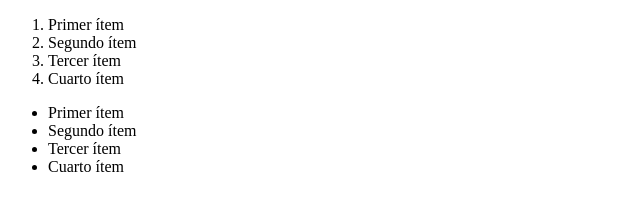
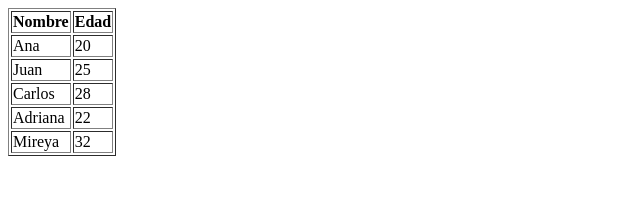
Before and after one commit to BrayanVII/Laboratorio26-08, a plain HTML site: page index.html in a window 1280 px wide. Shown: the whole page, without its empty margins (0-640 px from the left). Drawn offline with Linux system fonts and the light colour scheme.

Commit message:
fead: adicionando estructuras de tablas

```diff
--- a/index.html
+++ b/index.html
@@ -1,18 +1,32 @@
 <!DOCTYPE html>
 <html>
     <body>
-        <ol>
-            <li>Primer ítem</li>
-            <li>Segundo ítem</li>
-            <li>Tercer ítem</li>
-            <li>Cuarto ítem</li>
-        </ol>
+        <table border="1">
+        <tr>
+        <th>Nombre</th>
+        <th>Edad</th>
+    </tr>
+        <tr>
+        <td>Ana</td>
+        <td>20</td>
+    </tr>
+        <tr>
+        <td>Juan</td>
+        <td>25</td>
+    </tr>
+        <tr>
+        <td>Carlos</td>
+        <td>28</td>
+    </tr>
+    <tr>
+        <td>Adriana</td>
+        <td>22</td>
+    </tr>
+    <tr>
+        <td>Mireya</td>
+        <td>32</td>
+    </tr>
+    </table>
 
-        <ul>
-            <li>Primer ítem</li>
-            <li>Segundo ítem</li>
-            <li>Tercer ítem</li>
-            <li>Cuarto ítem</li>
-        </ul>
     </body>
 </html>
```
